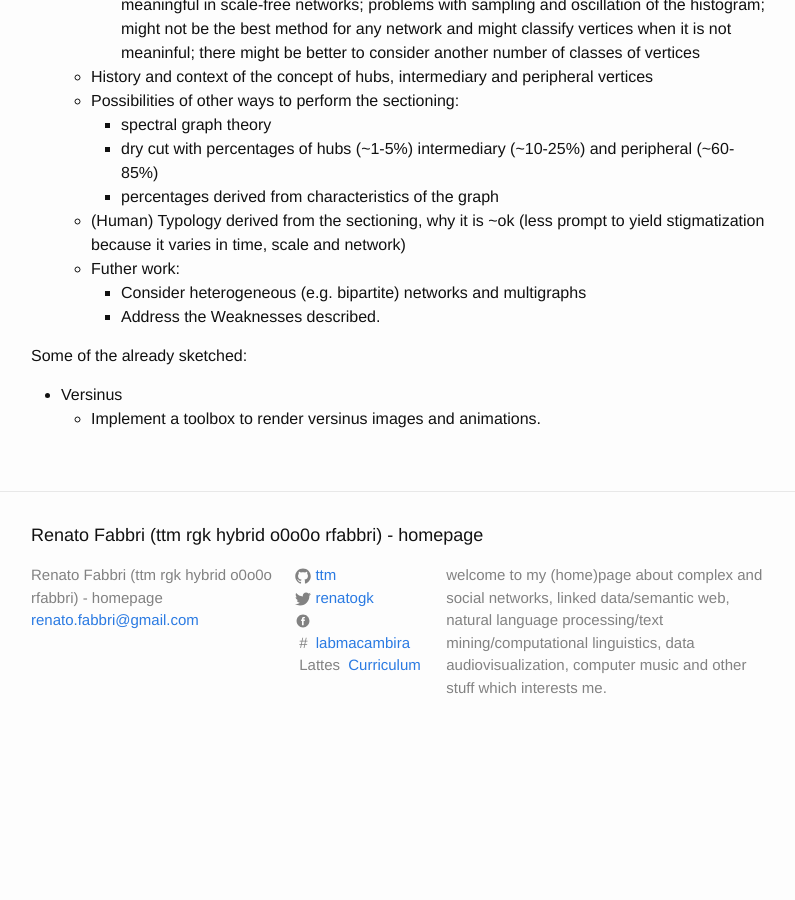
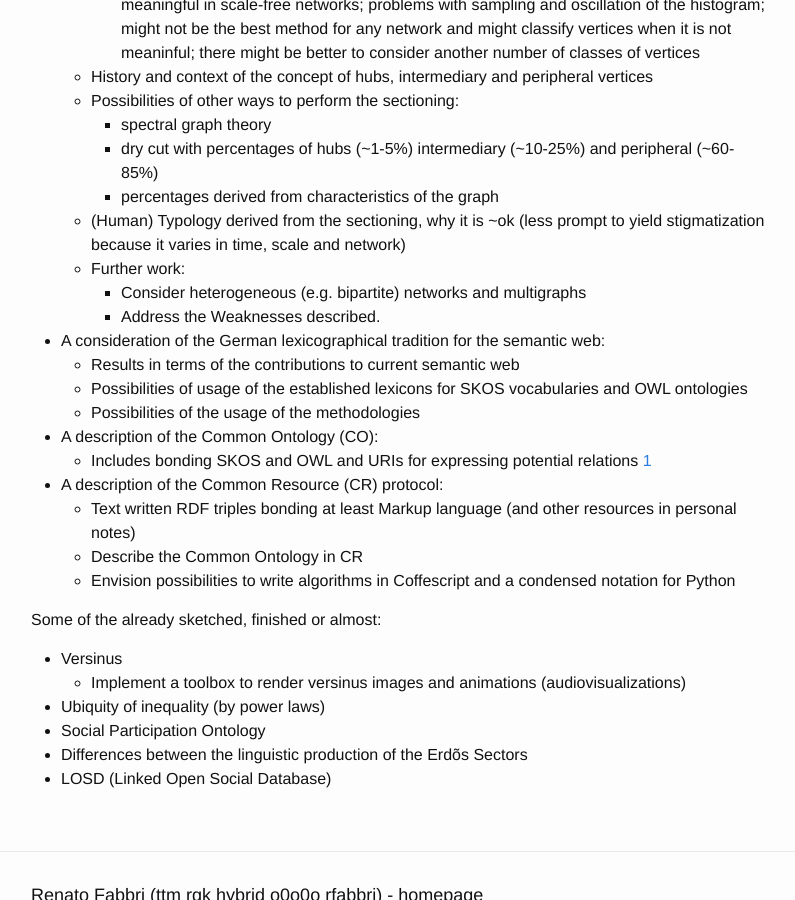
Before and after one commit to ttm/ttm.github.io, a Jekyll site: the page built from _posts/2017-09-11-list-of-articles.markdown, in a window 1280 px wide and 900 px high, scrolled down 2139 px. Shown: the whole window, without its empty margins (239-1034 px from the left). Built offline with Jekyll 4.4.1, drawn with Linux system fonts in a browser that asks for light colours; comment, search, counter and statistics services are not loaded; before the commit the page ends 2898 px from its top, so only the background shows below that.

Commit message:
updating various files

```diff
--- a/_posts/2017-09-11-list-of-articles.markdown
+++ b/_posts/2017-09-11-list-of-articles.markdown
@@ -110,11 +110,27 @@ Include AAVO and a design and implementation possibilities (with emphasis on web
     * dry cut with percentages of hubs (~1-5%) intermediary (~10-25%) and peripheral (~60-85%)
     * percentages derived from characteristics of the graph
   - (Human) Typology derived from the sectioning, why it is ~ok (less prompt to yield stigmatization because it varies in time, scale and network)
-  - Futher work:
+  - Further work:
     * Consider heterogeneous (e.g. bipartite) networks and multigraphs
     * Address the Weaknesses described.
+* A consideration of the German lexicographical tradition for the semantic web:
+  - Results in terms of the contributions to current semantic web
+  - Possibilities of usage of the established lexicons for SKOS vocabularies and OWL ontologies
+  - Possibilities of the usage of the methodologies
+* A description of the Common Ontology (CO):
+  - Includes bonding SKOS and OWL and URIs for expressing potential relations [1]
+* A description of the Common Resource (CR) protocol:
+  - Text written RDF triples bonding at least Markup language (and other resources in personal notes)
+  - Describe the Common Ontology in CR
+  - Envision possibilities to write algorithms in Coffescript and a condensed notation for Python
+
+[1]: https://github.com/ttm/ontologyEnhancements/raw/master/article.pdf
 
 
-Some of the already sketched:
+Some of the already sketched, finished or almost:
 * Versinus
-  - Implement a toolbox to render versinus images and animations.
+  - Implement a toolbox to render versinus images and animations (audiovisualizations)
+* Ubiquity of inequality (by power laws)
+* Social Participation Ontology
+* Differences between the linguistic production of the Erdõs Sectors
+* LOSD (Linked Open Social Database)
```
